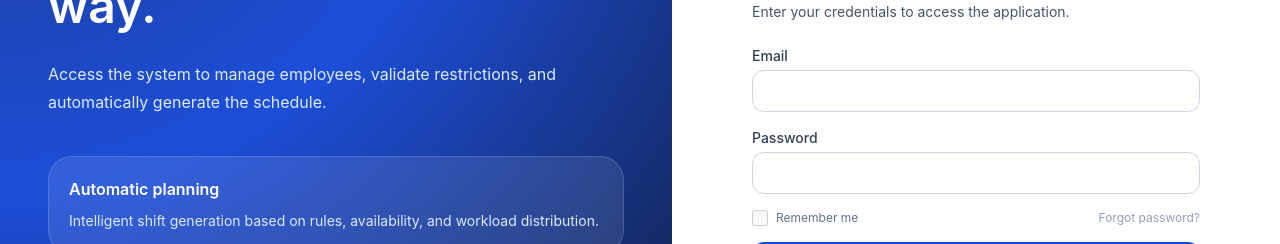
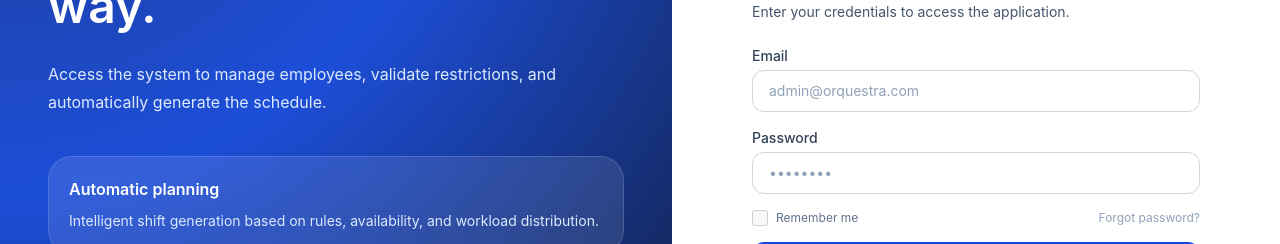
Before and after one commit to MartaCorVa/orquestra-frontend, a Vue app: page /login in a window 1280 px wide. Shown: the part 276-520 px from the top of the page. Built offline with nearby package versions, Linux system fonts and the light colour scheme; no server answers.

Commit message:
fix(auth,router): restore input placeholders and update navigation guard to new API

```diff
--- a/src/router/index.ts
+++ b/src/router/index.ts
@@ -99,22 +99,20 @@ const router = createRouter({
   routes,
 })
 
-router.beforeEach((to, _from, next) => {
+router.beforeEach((to) => {
   const token = getAccessToken()
   const isAuthenticated = Boolean(token)
   const requiresAuth = to.meta.requiresAuth === true
 
   if (requiresAuth && !isAuthenticated) {
-    next({ name: 'login' })
-    return
+    return { name: 'login' }
   }
 
   if (to.name === 'login' && isAuthenticated) {
-    next({ name: 'dashboard' })
-    return
+    return { name: 'dashboard' }
   }
 
-  next()
+  return true
 })
 
 export default router
--- a/src/views/auth/LoginView.vue
+++ b/src/views/auth/LoginView.vue
@@ -71,7 +71,8 @@
                 <input
                   v-model="form.username"
                   type="email"
-                  class="w-full rounded-xl border border-slate-300 px-4 py-2.5 text-sm outline-none focus:border-blue-600"
+                  placeholder="admin@orquestra.com"
+                  class="w-full rounded-xl border border-slate-300 px-4 py-2.5 text-sm text-slate-900 outline-none placeholder:text-slate-400 focus:border-blue-600"
                   :disabled="authStore.isLoading"
                 />
               </div>
@@ -83,7 +84,8 @@
                 <input
                   v-model="form.password"
                   type="password"
-                  class="w-full rounded-xl border border-slate-300 px-4 py-2.5 text-sm outline-none focus:border-blue-600"
+                  placeholder="••••••••"
+                  class="w-full rounded-xl border border-slate-300 px-4 py-2.5 text-sm text-slate-900 outline-none placeholder:text-slate-400 focus:border-blue-600"
                   :disabled="authStore.isLoading"
                 />
               </div>
```
